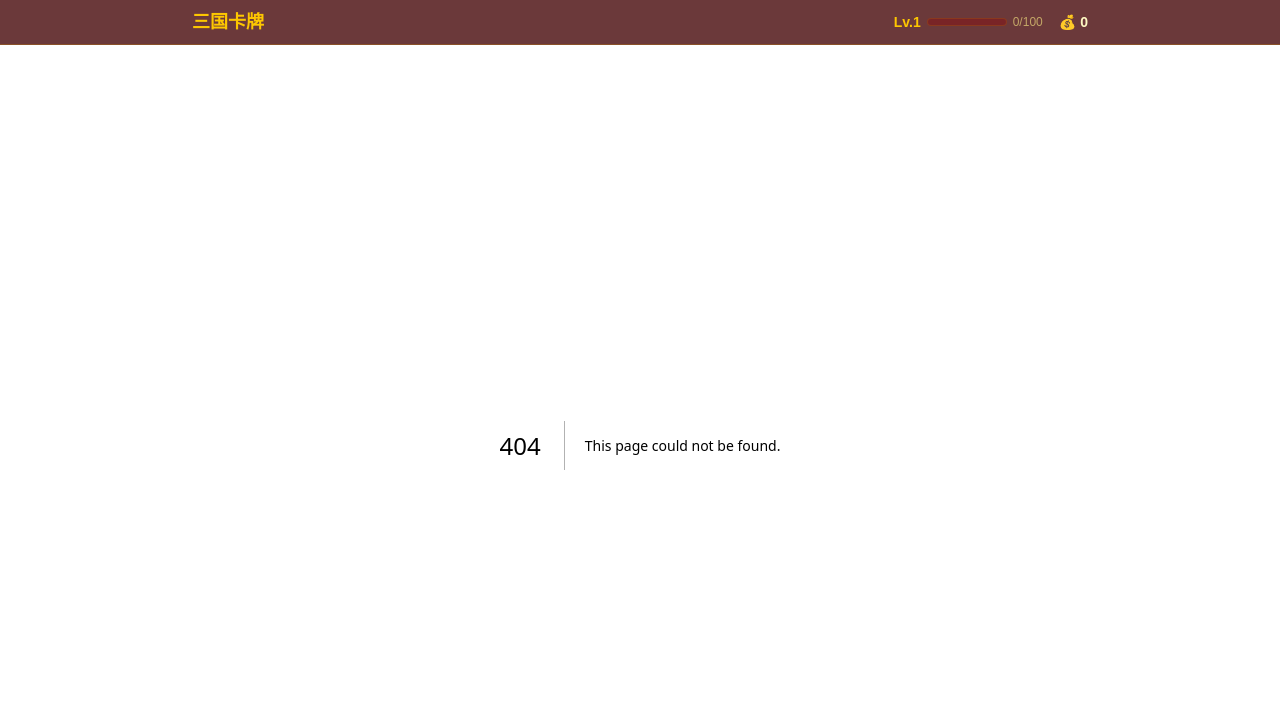
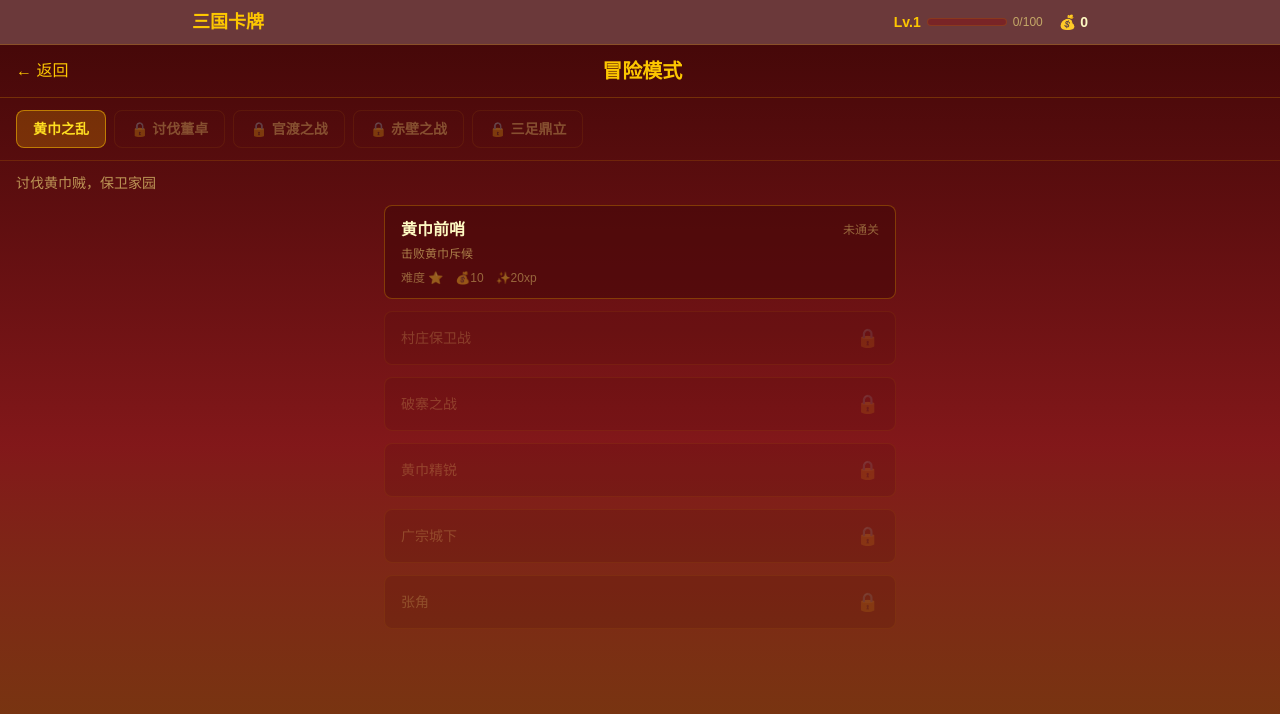
Before and after one commit to gyagp/sanguo-card, a Next.js app: page /adventure in a window 1280 px wide. Before the commit this address had no page. Shown: the top 714 px of the page. Built offline with nearby package versions, Linux system fonts and the light colour scheme.

Commit message:
feat(autopo): Adventure map UI — chapter selection and stage grid page at /adventure with locked/unlocked/starred visual states

```diff
--- /dev/null
+++ b/src/app/adventure/page.tsx
@@ -0,0 +1,146 @@
+"use client";
+
+import { useState, useEffect } from "react";
+import Link from "next/link";
+import { useRouter } from "next/navigation";
+import { adventureChapters, AdventureChapter, AdventureStage } from "../../game/adventure-data";
+import { loadAdventureProgress, isStageUnlocked, AdventureProgress } from "../../game/player-store";
+
+function Stars({ count }: { count: number }) {
+  return (
+    <div className="flex gap-0.5">
+      {[1, 2, 3].map((i) => (
+        <span key={i} className={i <= count ? "text-yellow-400" : "text-yellow-900/40"}>
+          ★
+        </span>
+      ))}
+    </div>
+  );
+}
+
+function StageCard({
+  stage,
+  progress,
+  unlocked,
+  onClick,
+}: {
+  stage: AdventureStage;
+  progress: AdventureProgress;
+  unlocked: boolean;
+  onClick: () => void;
+}) {
+  const stageProgress = progress.stages[stage.id];
+  const completed = stageProgress?.completed ?? false;
+  const stars = stageProgress?.stars ?? 0;
+
+  const base = stage.isBoss
+    ? "border-red-500/60 bg-red-950/80"
+    : "border-yellow-600/40 bg-red-950/60";
+
+  if (!unlocked) {
+    return (
+      <div className={`rounded-lg border border-yellow-600/20 bg-red-950/30 px-4 py-3 opacity-50 cursor-not-allowed`}>
+        <div className="flex items-center justify-between">
+          <span className="text-yellow-200/40 text-sm">{stage.name}</span>
+          <span className="text-yellow-200/30 text-lg">🔒</span>
+        </div>
+      </div>
+    );
+  }
+
+  return (
+    <button
+      onClick={onClick}
+      className={`w-full rounded-lg border ${base} px-4 py-3 text-left transition-all hover:border-yellow-500/70 hover:bg-red-900/80 hover:scale-[1.02] active:scale-100`}
+    >
+      <div className="flex items-center justify-between">
+        <div className="flex items-center gap-2">
+          {stage.isBoss && <span className="text-red-400 text-lg">👹</span>}
+          <span className={`font-semibold ${stage.isBoss ? "text-red-300" : "text-yellow-100"}`}>
+            {stage.name}
+          </span>
+        </div>
+        {completed ? <Stars count={stars} /> : <span className="text-yellow-200/40 text-xs">未通关</span>}
+      </div>
+      <p className="text-xs text-yellow-200/50 mt-1">{stage.description}</p>
+      {stage.isBoss && stage.bossRules && (
+        <div className="mt-2 pt-2 border-t border-red-500/30">
+          <p className="text-xs text-red-300/70">BOSS - {stage.bossRules.uniqueHeroPower?.name}</p>
+        </div>
+      )}
+      <div className="flex items-center gap-3 mt-2 text-xs text-yellow-200/40">
+        <span>难度 {"⭐".repeat(Math.min(stage.difficulty, 5))}</span>
+        <span>💰{stage.rewards.gold}</span>
+        <span>✨{stage.rewards.xp}xp</span>
+      </div>
+    </button>
+  );
+}
+
+export default function AdventurePage() {
+  const router = useRouter();
+  const [progress, setProgress] = useState<AdventureProgress | null>(null);
+  const [selectedChapter, setSelectedChapter] = useState(0);
+
+  useEffect(() => {
+    setProgress(loadAdventureProgress());
+  }, []);
+
+  if (!progress) return null;
+
+  const chapter = adventureChapters[selectedChapter];
+
+  return (
+    <div className="flex min-h-screen flex-col bg-gradient-to-b from-red-950 via-red-900 to-yellow-900">
+      <div className="absolute inset-0 bg-[radial-gradient(ellipse_at_center,_var(--tw-gradient-stops))] from-yellow-900/20 via-transparent to-transparent" />
+
+      <header className="relative z-10 flex items-center justify-between px-4 py-3 border-b border-yellow-600/30">
+        <Link href="/" className="text-yellow-400 hover:text-yellow-300 transition-colors">
+          ← 返回
+        </Link>
+        <h1 className="text-xl font-bold text-yellow-400">冒险模式</h1>
+        <div className="w-12" />
+      </header>
+
+      <div className="relative z-10 flex overflow-x-auto px-4 py-3 gap-2 border-b border-yellow-600/20">
+        {adventureChapters.map((ch, i) => {
+          const isUnlocked = progress.chaptersUnlocked.includes(ch.id);
+          return (
+            <button
+              key={ch.id}
+              onClick={() => isUnlocked && setSelectedChapter(i)}
+              disabled={!isUnlocked}
+              className={`flex-shrink-0 rounded-lg px-4 py-2 text-sm font-semibold transition-all ${
+                i === selectedChapter
+                  ? "bg-yellow-600/30 border border-yellow-500/60 text-yellow-300"
+                  : isUnlocked
+                    ? "border border-yellow-600/20 text-yellow-200/70 hover:text-yellow-200 hover:border-yellow-600/40"
+                    : "border border-yellow-600/10 text-yellow-200/30 cursor-not-allowed"
+              }`}
+            >
+              {isUnlocked ? ch.name : `🔒 ${ch.name}`}
+            </button>
+          );
+        })}
+      </div>
+
+      <div className="relative z-10 px-4 py-3">
+        <p className="text-yellow-200/60 text-sm">{chapter.description}</p>
+      </div>
+
+      <div className="relative z-10 flex-1 px-4 pb-6 overflow-y-auto">
+        <div className="flex flex-col gap-3 max-w-lg mx-auto">
+          {chapter.stages.map((stage) => (
+            <StageCard
+              key={stage.id}
+              stage={stage}
+              progress={progress}
+              unlocked={isStageUnlocked(stage.id, progress)}
+              onClick={() => router.push(`/adventure/${stage.id}`)}
+            />
+          ))}
+        </div>
+      </div>
+    </div>
+  );
+}
--- a/src/app/page.tsx
+++ b/src/app/page.tsx
@@ -7,6 +7,7 @@ import { PlayerProfile, XP_THRESHOLDS, getXPProgress, LEVEL_UNLOCKS } from "../g
 
 const menuItems = [
   { label: "开始对战", href: "/game", icon: "⚔" },
+  { label: "冒险模式", href: "/adventure", icon: "🗺" },
   { label: "组建卡组", href: "/deck-builder", icon: "📜" },
   { label: "卡牌收藏", href: "/collection", icon: "🃏" },
   { label: "商店", href: "/shop", icon: "🏪" },
```
Also changed, not shown: .claude/CLAUDE.md, 2 other files (tests, documents, lock files or other folders).
